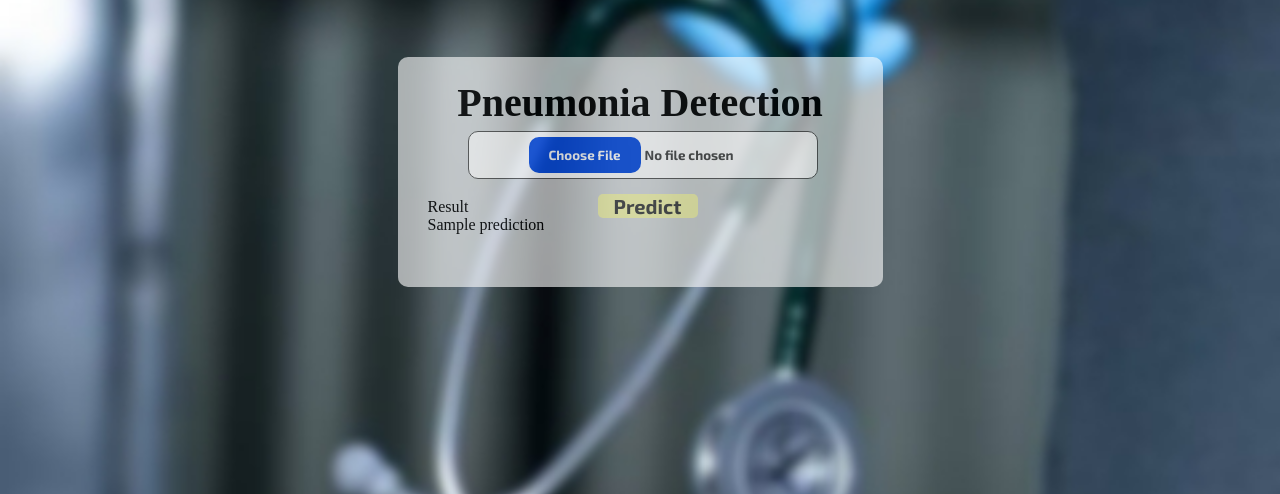
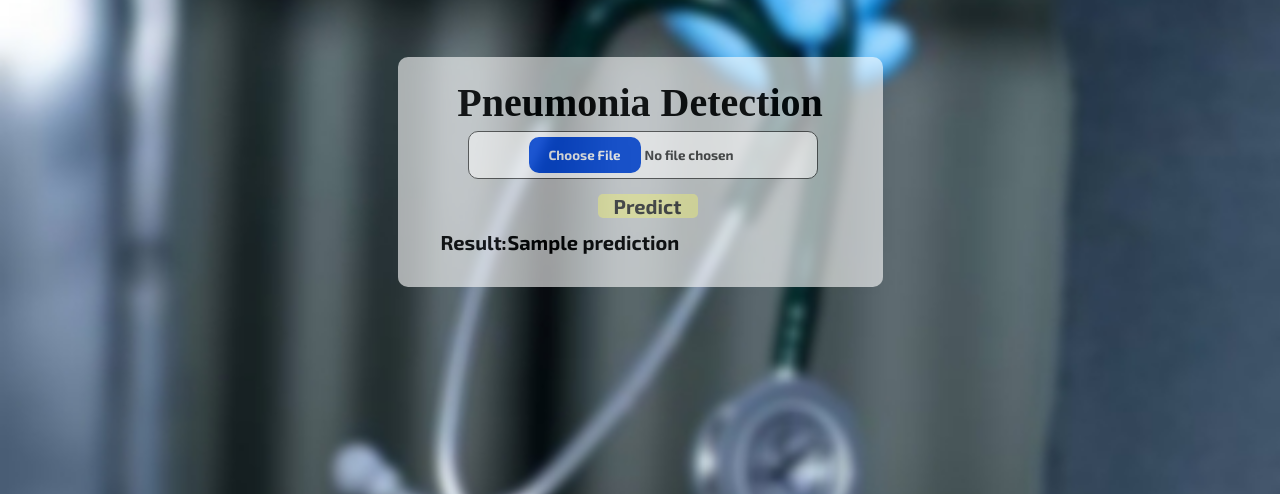
Before and after one commit to Nitin1692/Pneumonia-Detection, a Flask app: template templates/index.html in a window 1280 px wide. Shown: the part 228-722 px from the top of the page. Run offline with Flask 2, Linux system fonts and the light colour scheme; the template is opened without the code that fills it: most values are stand-ins (such as "Sample title", 1, 10 or a date in 2020); some web fonts are replaced.

Commit message:
Added class to result and prediction

```diff
--- a/templates/index.html
+++ b/templates/index.html
@@ -14,8 +14,8 @@
             <input id="image" class="image" type="file" accept="image/png, image/jpeg, image/jpg" name="imagefile">
             <input type="submit" class="predict" value="Predict">
         </form>
-        <p>Result</p>
-        <p>{{prediction}}</p>
+        <p class="Result">Result: </p>
+        <p class="Prediction">{{prediction}}</p>
     </div>
 </body>
 </html>
```
